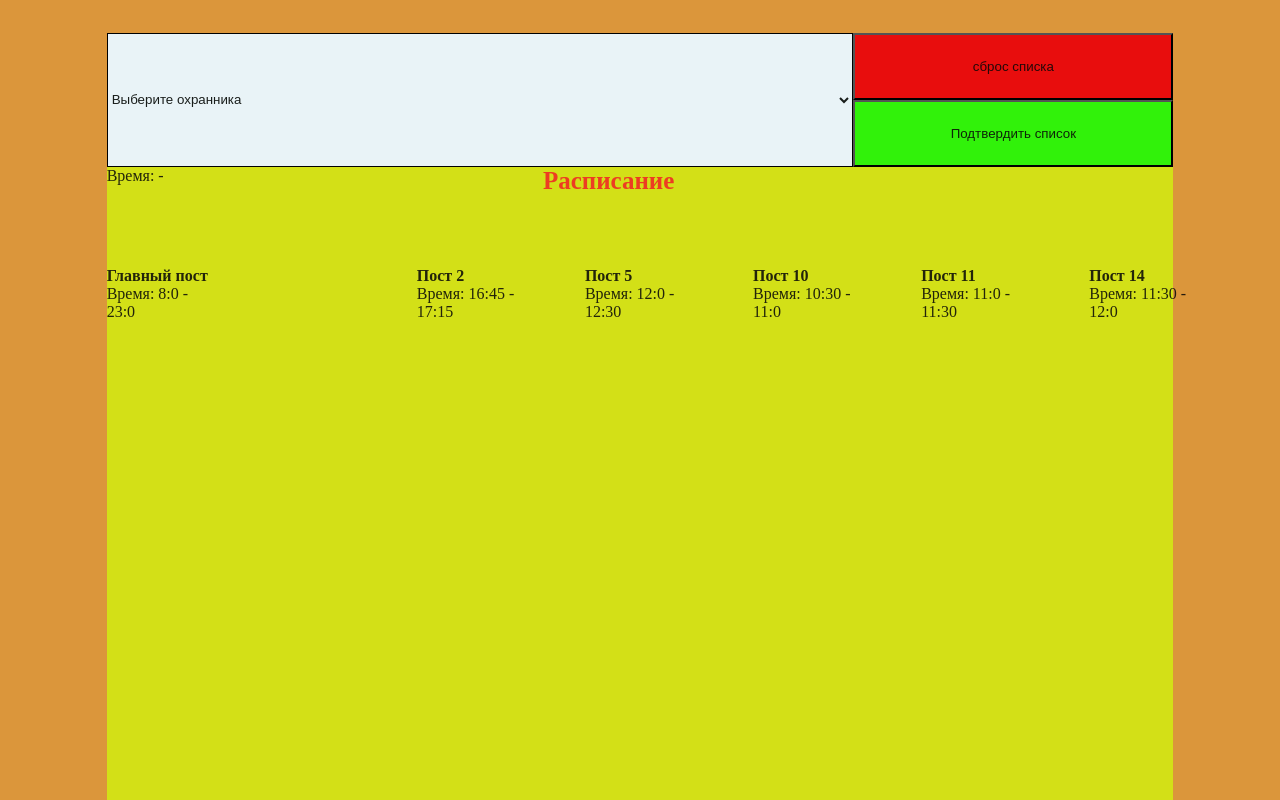
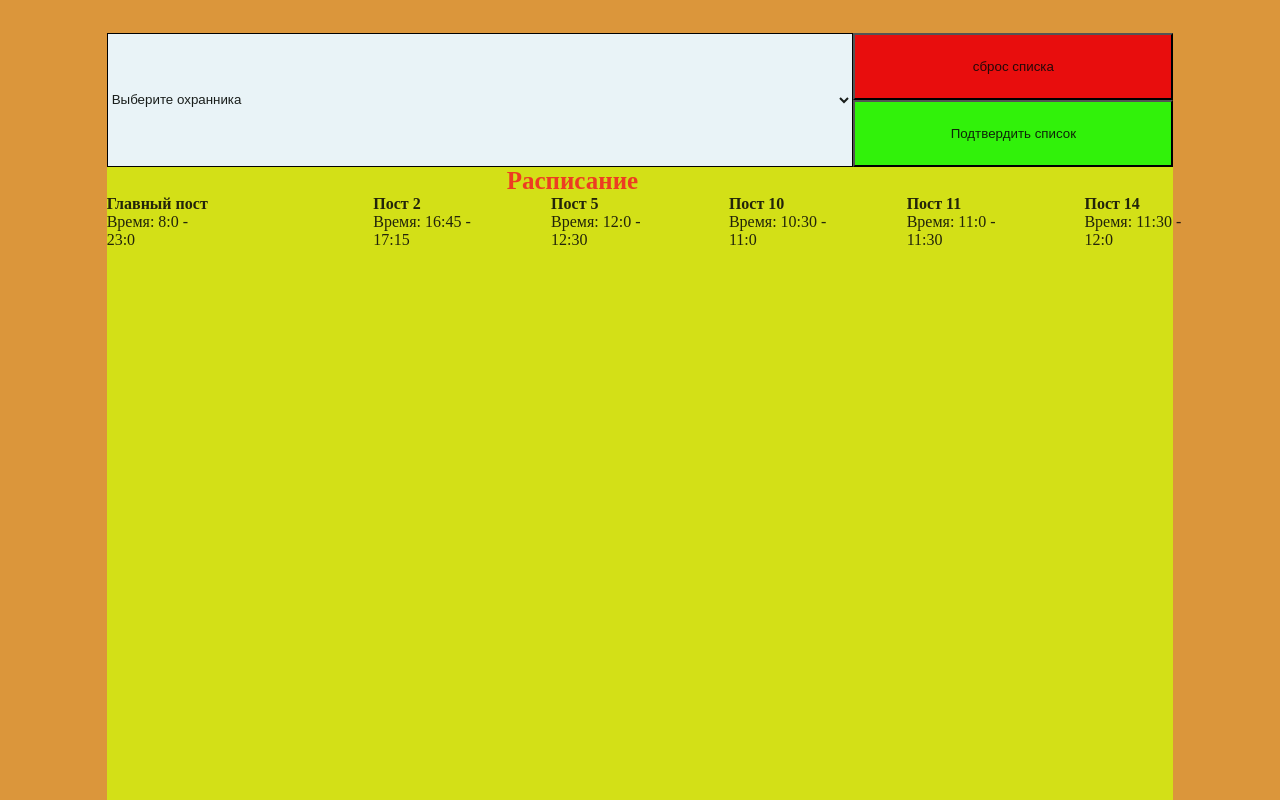
Before and after one commit to loginVeb/pwaturbo, a Next.js app: page / in a window 1280 px wide. Built offline with nearby package versions, Linux system fonts and the light colour scheme.

Commit message:
ref rab3

```diff
--- a/app/components/table.jsx
+++ b/app/components/table.jsx
@@ -2,13 +2,14 @@
 import { useState, useCallback, useEffect } from 'react';
 
 const guardNames = ['Логинов', 'Захаров', 'Орлов', 'Цветков', 'Тихомиров'];
+
 const posts = {
   1: { name: 'Главный пост', startTime: [8, 0], endTime: [23, 0] },
   2: { name: 'Пост 2', startTime: [16, 45], endTime: [17, 15] },
   5: { name: 'Пост 5', startTime: [12, 0], endTime: [12, 30] },
   10: { name: 'Пост 10', startTime: [10, 30], endTime: [11, 0] },
   11: { name: 'Пост 11', startTime: [11, 0], endTime: [11, 30] },
-  14: { name: 'Пост 14', startTime: [11, 30], endTime: [12, 0] },
+  14: { name: 'Пост 14', startTime: [11, 30], endTime: [12, 0] }
 };
 
 function Table({ styles }) {
@@ -31,7 +32,7 @@
   }, [selectedGuards]);
 
   const generateSchedule = () => {
-    const newSchedule = JSON.parse(JSON.stringify(posts)); // Глубокое копирование объектов
+    const newSchedule = JSON.parse(JSON.stringify(posts));
     const sortedGuards = [...selectedGuards];
     const guardCount = sortedGuards.length;
     let guardIndex = 0;
@@ -53,7 +54,7 @@
         guardShifts[guardName].push(shift);
         guardHours[guardIndex] += 1;
 
-        guardIndex = (guardIndex + 1) % guardCount; // Переход к следующему охраннику
+        guardIndex = (guardIndex + 1) % guardCount;
       }
     }
 
@@ -74,7 +75,6 @@
         const endTime = post.endTime;
         post.guards = [];
 
-        // Выбираем охранника с наименьшей нагрузкой, который свободен
         let minHours = Infinity;
         let selectedGuard = null;
 
@@ -96,7 +96,7 @@
 
         if (selectedGuard) {
           post.guards.push(selectedGuard);
-          guardHours[sortedGuards.indexOf(selectedGuard)] += 0.5; // Увеличиваем на 0.5 часа
+          guardHours[sortedGuards.indexOf(selectedGuard)] += 0.5;
         }
       }
     });
@@ -122,7 +122,7 @@
       </button>
       <div className={styles.dvList}>
         <h3 className={styles.h3}>Расписание</h3>
-        {Object.keys(schedule).map(postId => (
+        {Object.keys(posts).map(postId => (
           <div key={postId} className={styles[`postId${postId}`]}>
             <h4>{schedule[postId]?.name}</h4>
             <p className={styles.p}>Время: {schedule[postId]?.startTime?.join(':')} - {schedule[postId]?.endTime?.join(':')}</p>
```
Also changed, not shown: app/page.module.css (+0 -9 lines).
